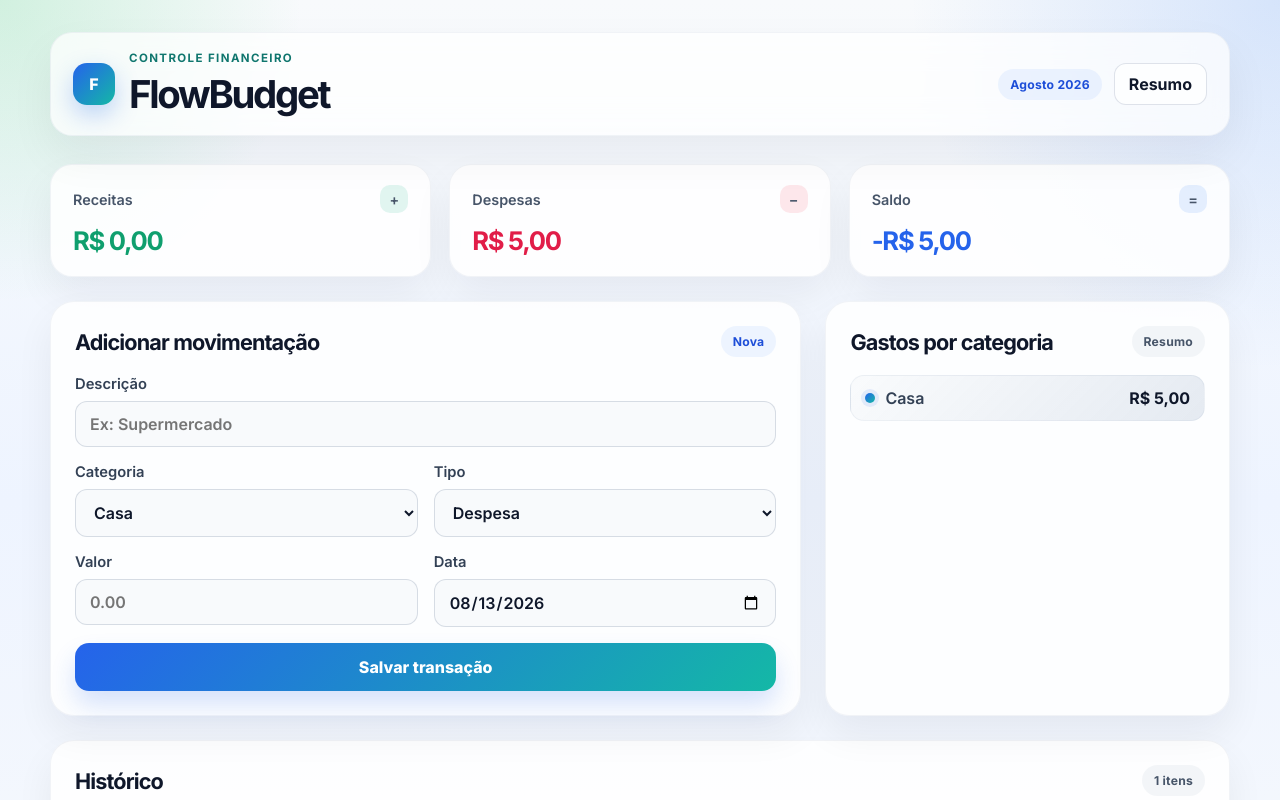
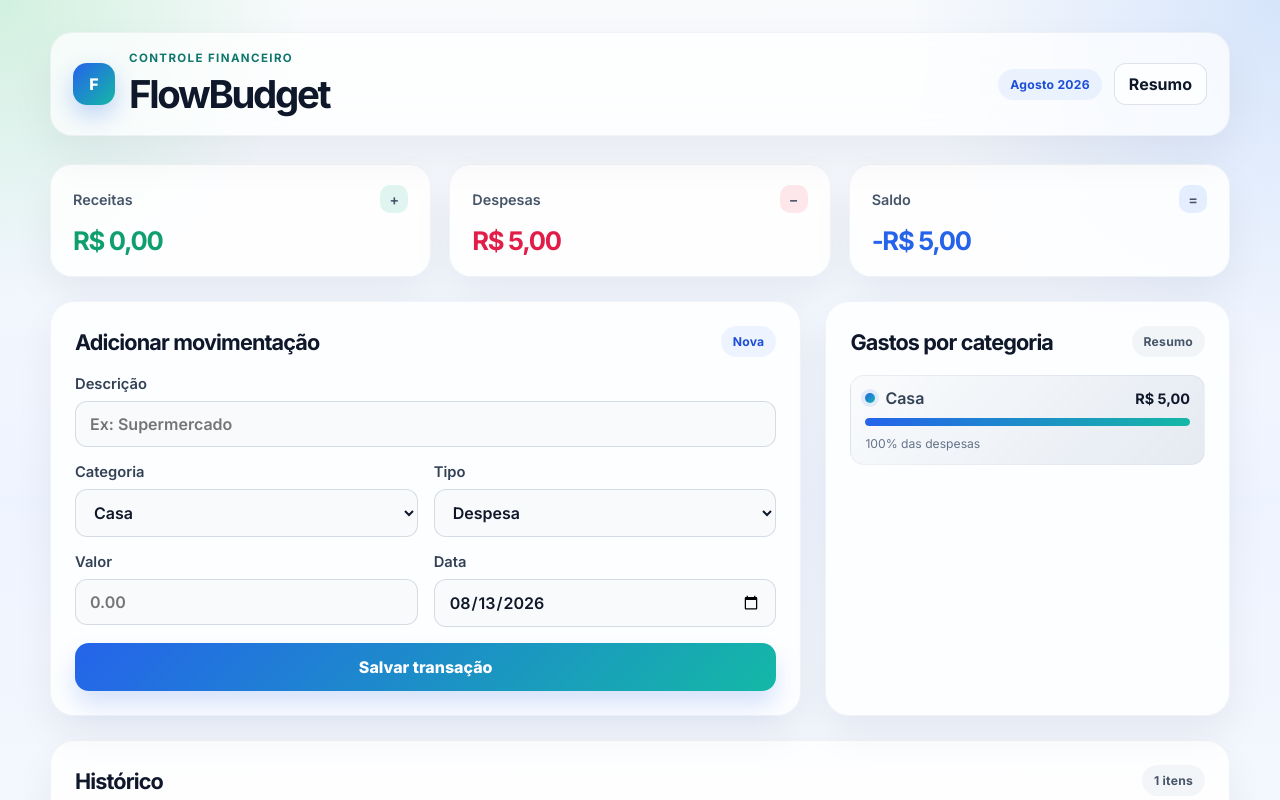
Before and after one commit to GustavoTucci/react-first-project, a React (Create React App) app: page / in a window 1280 px wide. Both pictures are taken after typing "Sample", "5" into the empty fields and a click on the button "Salvar transação". Shown: the top 800 px of the page. Built offline with nearby package versions, Linux system fonts and the light colour scheme; the HTML template or start-up script is replaced by a standard one.

Commit message:
1.2.3 - feat: add grafics by category expense and update layout for better visualization

```diff
--- a/src/App.css
+++ b/src/App.css
@@ -259,7 +259,7 @@
   box-shadow: 0 16px 28px rgba(20, 184, 166, 0.2);
 }
 
-.category-list {
+.category-chart {
   list-style: none;
   padding: 0;
   margin: 0;
@@ -268,14 +268,45 @@
   gap: 12px;
 }
 
-.category-list li {
-  display: flex;
-  justify-content: space-between;
-  gap: 12px;
+.category-chart li {
   padding: 12px 14px;
   border-radius: 14px;
   background: linear-gradient(135deg, rgba(248, 250, 252, 0.8), rgba(226, 232, 240, 0.9));
   border: 1px solid rgba(148, 163, 184, 0.12);
+}
+
+.category-chart-header {
+  display: flex;
+  justify-content: space-between;
+  align-items: center;
+  gap: 12px;
+}
+
+.category-chart-header strong {
+  color: #0f172a;
+  font-size: 0.9rem;
+}
+
+.category-bar-track {
+  height: 8px;
+  margin: 10px 0 6px;
+  overflow: hidden;
+  border-radius: 999px;
+  background: rgba(148, 163, 184, 0.22);
+}
+
+.category-bar {
+  display: block;
+  height: 100%;
+  min-width: 8px;
+  border-radius: inherit;
+  background: linear-gradient(90deg, #2563eb, #14b8a6);
+  transition: width 0.35s ease;
+}
+
+.category-chart small {
+  color: #64748b;
+  font-size: 0.76rem;
 }
 
 .category-label {
--- a/src/App.js
+++ b/src/App.js
@@ -58,6 +58,8 @@ function App() {
 
     return Object.entries(totals).sort((a, b) => b[1] - a[1]);
   }, [filteredExpenses]);
+
+  const highestCategoryTotal = categoryTotals[0]?.[1] || 0;
 
   const handleInputChange = (event) => {
     const { name, value } = event.target;
@@ -228,14 +230,27 @@ function App() {
             {categoryTotals.length === 0 ? (
               <p className="empty-text">Nenhuma despesa cadastrada.</p>
             ) : (
-              <ul className="category-list">
+              <ul className="category-chart">
                 {categoryTotals.map(([category, value]) => (
                   <li key={category}>
-                    <div className="category-label">
-                      <span className="dot" aria-hidden="true" />
-                      <span>{category}</span>
+                    <div className="category-chart-header">
+                      <div className="category-label">
+                        <span className="dot" aria-hidden="true" />
+                        <span>{category}</span>
+                      </div>
+                      <strong>{currencyFormatter.format(value)}</strong>
                     </div>
-                    <strong>{currencyFormatter.format(value)}</strong>
+                    <div
+                      className="category-bar-track"
+                      role="img"
+                      aria-label={`${category}: ${currencyFormatter.format(value)}`}
+                    >
+                      <span
+                        className="category-bar"
+                        style={{ width: `${(value / highestCategoryTotal) * 100}%` }}
+                      />
+                    </div>
+                    <small>{Math.round((value / totalExpense) * 100)}% das despesas</small>
                   </li>
                 ))}
               </ul>
```
Also changed, not shown: 1 other file (tests, documents, lock files or other folders).
